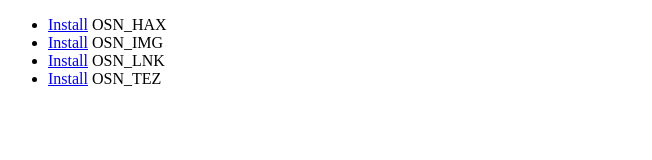
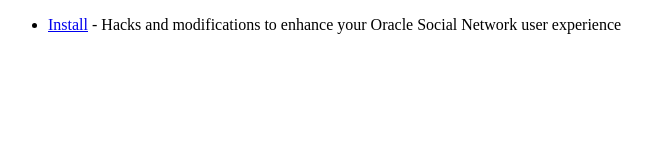
Before and after one commit to exjones/osn-hax, a website: page index.html in a window 1280 px wide. Shown: the whole page, without its empty margins (0-652 px from the left). Drawn offline with Linux system fonts and the light colour scheme.

Commit message:
Updated install/index page

```diff
--- a/index.html
+++ b/index.html
@@ -2,10 +2,7 @@
 <html>
     <body>
         <ul>
-            <li><a href="OSN_HAX.user.js">Install</a> OSN_HAX</li>
-            <li><a href="OSN_IMG.user.js">Install</a> OSN_IMG</li>
-            <li><a href="OSN_LNK.user.js">Install</a> OSN_LNK</li>
-            <li><a href="OSN_TEZ.user.js">Install</a> OSN_TEZ</li>
+            <li><a href="osn-hax.user.js">Install</a> - Hacks and modifications to enhance your Oracle Social Network user experience</li>
         </ul>
     </body>
 </html>
```
